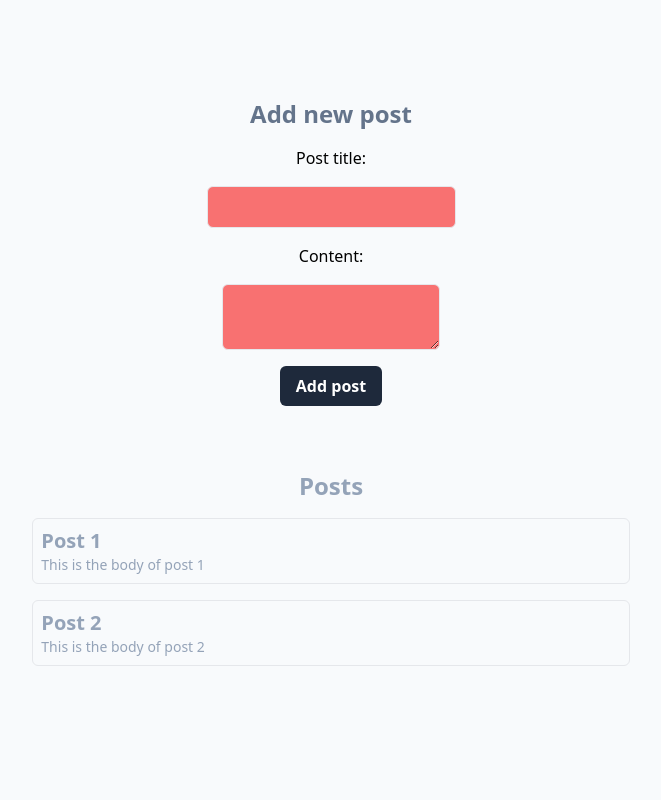
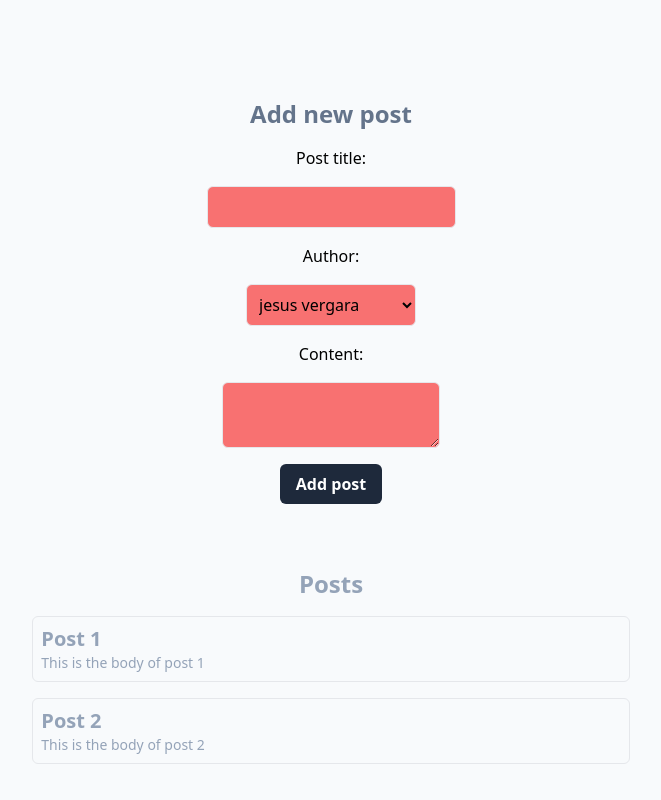
Before and after one commit to JesusVergara89/Practicing-Tailwind-01, a React (Create React App) app: page / in a window 1280 px wide. Shown: the part 1923-2723 px from the top of the page, without its empty margins (309-970 px from the left). Before the commit the page ends 2653 px from the top, so only its background shows below. Built offline with nearby package versions, Linux system fonts and the light colour scheme.

Commit message:
importing selectAllUsers to the AddPostForm and adding to the form

```diff
--- a/src/components/AddPostForm.js
+++ b/src/components/AddPostForm.js
@@ -1,26 +1,40 @@
 import React, { useState } from "react";
-import { useDispatch } from "react-redux";
+import { useDispatch, useSelector } from "react-redux";
 import { postAdd } from "../store/slices/postSlice";
+import { selectAllUsers } from "../store/slices/userSlice";
 
 const AddPostForm = () => {
+
+  const dispatch = useDispatch();
+
   const [title, setTitle] = useState("");
   const [content, setContent] = useState("");
+  const [userId, setUserId] = useState("");
+
+  const users = useSelector(selectAllUsers);
+
+  console.log(users);
 
   const onTitleChanged = (e) => setTitle(e.target.value);
   const onContentChanged = (e) => setContent(e.target.value);
-
-  const dispatch = useDispatch();
+  const onAuthorChanged = (e) => setUserId(e.target.value);
 
   const onSavePost = (e) => {
     e.preventDefault();
     if (title && content) {
-      dispatch(
-        postAdd(title, content)
-      );
+      dispatch(postAdd(title, content, userId));
       setTitle("");
       setContent("");
     }
   };
+
+  const canSave = Boolean(title) && Boolean(content) && Boolean(userId);
+
+  const userOptions = users.map(user => (
+    <option key={user.id} value={user.id}>
+      {user.name}
+    </option>
+  ));
 
   return (
     <section className="flex flex-col items-center justify-center mb-16 gap-4">
@@ -36,6 +50,15 @@ const AddPostForm = () => {
           value={title}
           onChange={onTitleChanged}
         />
+        <label htmlFor="postAuthor">Author:</label>
+        <select
+          className="border p-2 rounded-md bg-red-400 hover:bg-red-500"
+          id="postAuthor"
+          value="Select an author"
+          onChange={onAuthorChanged}
+        >
+          {userOptions}
+        </select>
         <label htmlFor="postContent">Content:</label>
         <textarea
           className="border p-2 rounded-md bg-red-400 hover:bg-red-500"
@@ -46,6 +69,7 @@ const AddPostForm = () => {
         <button
           className="bg-slate-800 hover:bg-slate-700 text-white font-bold py-2 px-4 rounded-md"
           onClick={onSavePost}
+          disabled={!canSave}
         >
           Add post
         </button>
--- a/src/store/slices/postSlice.js
+++ b/src/store/slices/postSlice.js
@@ -19,12 +19,13 @@ export const postSlice = createSlice({
             reducer(state, action) {
                 state.push(action.payload);
             },
-            prepare(title, body) {
+            prepare(title, body, userId) {
                 return {
                     payload: {
                         id: nanoid(),
                         title,
-                        body
+                        body,
+                        userId,
                     }
                 }
             }
--- a/src/store/slices/userSlice.js
+++ b/src/store/slices/userSlice.js
@@ -1,7 +1,7 @@
 import { createSlice } from "@reduxjs/toolkit";
 
 export const userSlice = createSlice({
-    name: "user",
+    name: "users",
     initialState: [
         {
             id: '0',
@@ -15,6 +15,6 @@ export const userSlice = createSlice({
     reducers: {}
 })
 
-export const selectAllUsers = state => state.users;
+export const selectAllUsers = (state) => state.userReducer;
 
 export default userSlice.reducer
```
